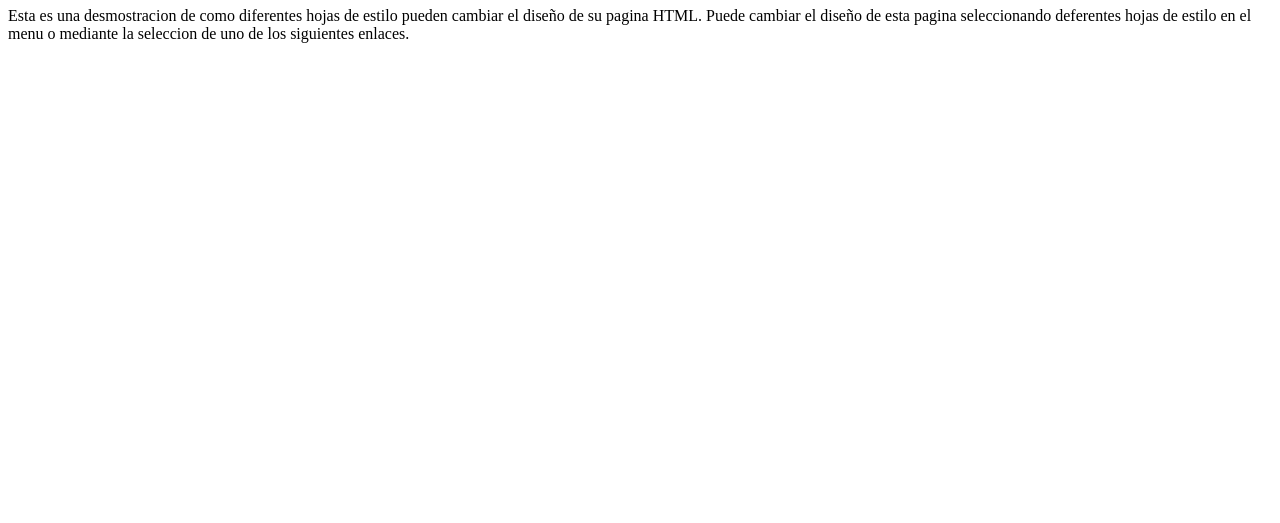
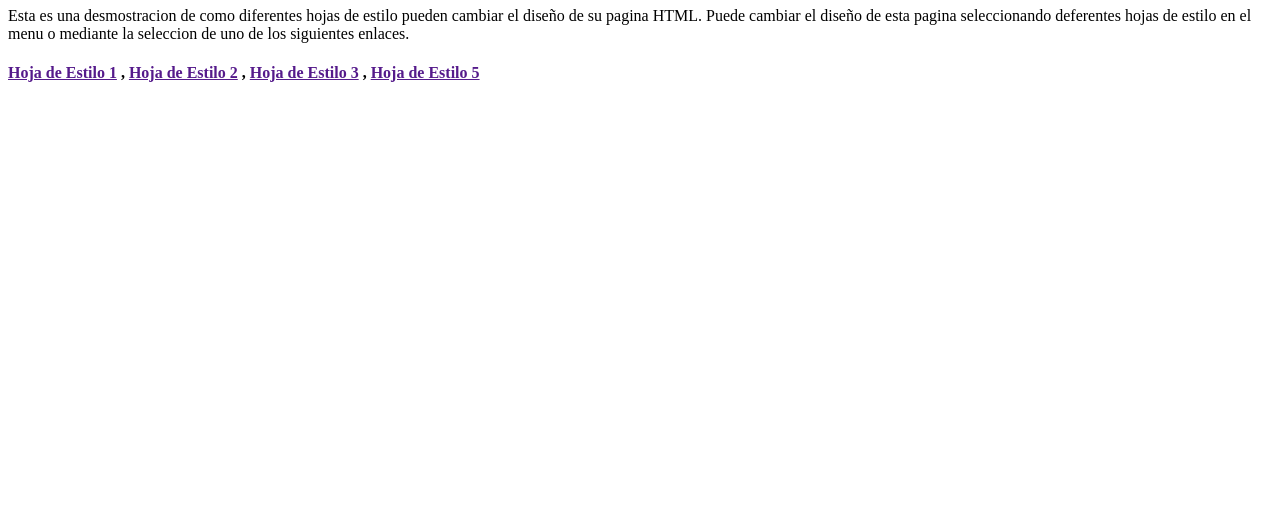
Before and after one commit to DavidReyes0014/Desarollo-Web-10mo, a plain HTML site: page Proyecto Hojas de Estilos/index.html in a window 1280 px wide. Shown: the part 277-800 px from the top of the page. Drawn offline with Linux system fonts and the light colour scheme.

Commit message:
updat 1 27/02/25

```diff
--- a/Proyecto Hojas de Estilos/index.html
+++ b/Proyecto Hojas de Estilos/index.html
@@ -40,6 +40,16 @@
             <p>
                 Esta es una desmostracion de como diferentes hojas de estilo pueden cambiar el diseño de su pagina HTML. Puede cambiar el diseño de esta pagina seleccionando deferentes hojas de estilo en el menu o mediante la seleccion de uno de los siguientes enlaces.
             </p>
+
+            <h4>
+                <a href="">Hoja de Estilo 1</a>
+                ,
+                <a href="">Hoja de Estilo 2</a>
+                ,
+                <a href="">Hoja de Estilo 3</a>
+                ,
+                <a href="">Hoja de Estilo 5</a>
+            </h4>
         </div>
     </div>
 </body>
```
